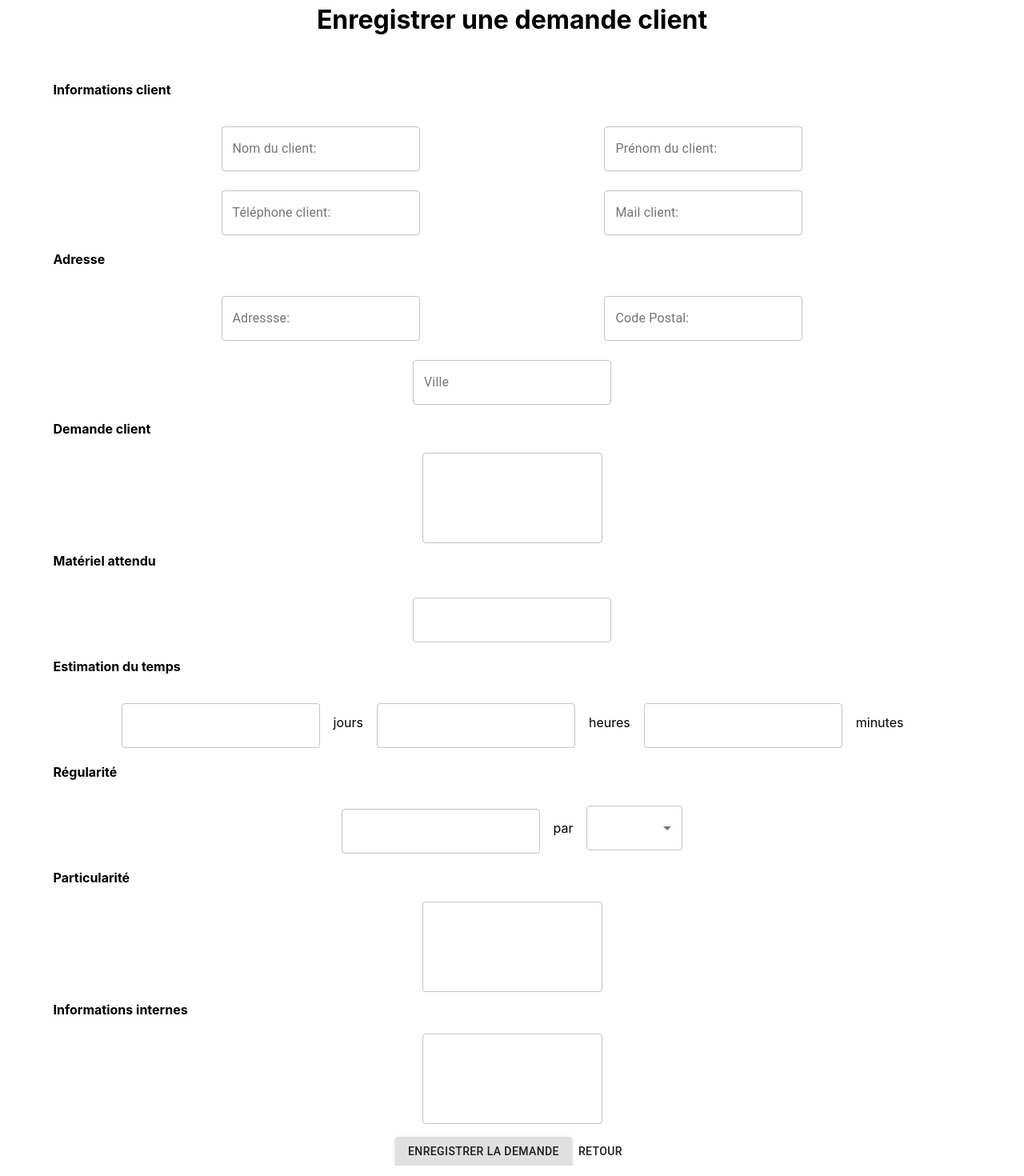
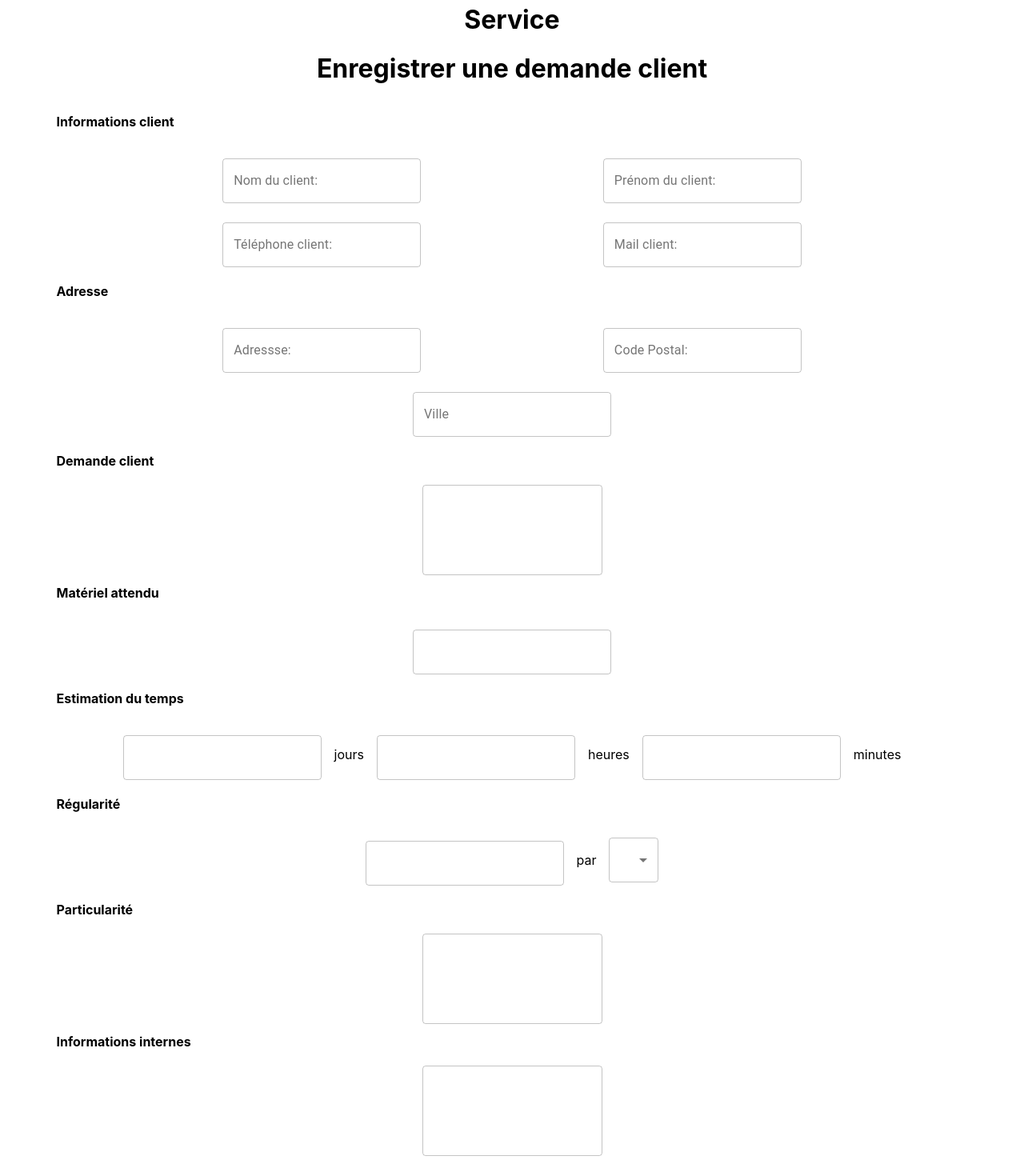
Before and after one commit to dbllt/pit_tezea_si, a React (Create React App) app in the folder front/: page /#/newRequest in a window 1280 px wide. Shown: the part 80-1550 px from the top of the page at 80% size. Built offline with nearby package versions, Linux system fonts and the light colour scheme.

Commit message:
fixing components classes and passing data through router

```diff
--- a/front/src/components/NewRequest/NewRequest.css
+++ b/front/src/components/NewRequest/NewRequest.css
@@ -1 +1,21 @@
-.NouvelleDemande {}
+textField {
+    margin-left: 1px;
+    margin-right: 1px;
+}
+formControl {
+    margin: 1px;
+    min-width: 120px;
+}
+selectEmpty {
+    margin-top: 1px;
+}
+h4 {
+    margin: 20px;
+}
+form {
+    margin: 20px;
+}
+
+.truc{
+    margin-top: 50px !important;
+}
--- a/front/src/components/NewRequest/NewRequest.tsx
+++ b/front/src/components/NewRequest/NewRequest.tsx
@@ -1,59 +1,52 @@
-import React from 'react';
+import React, {Component} from "react";
+import {Button, Container, TextField} from "@material-ui/core";
+import Form from "@material-ui/core/FormControl";
+import Grid from "@material-ui/core/Grid";
+import FormControl from "@material-ui/core/FormControl";
+import Select from "@material-ui/core/Select";
+import MenuItem from "@material-ui/core/MenuItem";
 import {Link} from "react-router-dom";
-import {createStyles, makeStyles, Theme} from '@material-ui/core/styles';
-import {Button, Container, TextField} from "@material-ui/core";
-import Grid from "@material-ui/core/Grid";
-import Form from "@material-ui/core/FormControl";
-import MenuItem from '@material-ui/core/MenuItem';
-import FormControl from '@material-ui/core/FormControl';
-import Select from '@material-ui/core/Select';
+import "./NewRequest.css";
+import {RouteComponentProps} from "react-router-dom";
 
-const useStyles = makeStyles((theme: Theme) =>
-    createStyles({
-        root: {
-            display: 'flex',
-            flexWrap: 'wrap',
-        },
-        textField: {
-            marginLeft: 1,
-            marginRight: 1,
-        },
-        formControl: {
-            margin: 1,
-            minWidth: 120,
-        },
-        selectEmpty: {
-            marginTop: 1,
-        },
-        h4: {
-            margin: 20,
-        },
-        form: {
-            margin: 20,
+
+type StateType = {
+    service: string
 }
-    }),
-);
 
-export default function NewRequest() {
-    const classes = useStyles();
+interface IState {
+    service: string
+}
 
-    const [timeMode, setTimeMode] = React.useState('');
-    const handleChange = (event: React.ChangeEvent<{ value: unknown }>) => {
-        setTimeMode(event.target.value as string);
-    };
+type IndexProps = RouteComponentProps<{}, {}, StateType>;
 
+class NewRequest extends Component<IndexProps, IState> {
+
+    constructor(props: IndexProps) {
+        super(props);
+        this.state = {service:""};
+    }
+    componentDidMount() {
+
+        var res = this.props.location.state;
+        if(res)
+            this.setState({service: res.service});
+    }
+
+    render() {
         return (
             <Container>
+                <h1>Service {this.state.service}</h1>
                 <h1>Enregistrer une demande client</h1>
-            <Form className={classes.form}>
+                <Form className="form">
                     <Grid container direction="row" justify="flex-start" alignItems="flex-start" spacing={1}>
-                    <h4 className={classes.h4}>Informations client</h4>
+                        <h4 className="h4">Informations client</h4>
                         <Grid container justify={"space-evenly"}>
                             <Grid item>
                                 <TextField
                                     label="Nom du client:"
                                     id="outlined-margin-normal"
-                                className={classes.textField}
+                                    className="textField"
                                     margin="normal"
                                     variant="outlined"
                                 />
@@ -62,7 +55,7 @@ export default function NewRequest() {
                                 <TextField
                                     label="Prénom du client:"
                                     id="outlined-margin-normal"
-                                className={classes.textField}
+                                    className="textField"
                                     margin="normal"
                                     variant="outlined"
                                 />
@@ -73,7 +66,7 @@ export default function NewRequest() {
                                 <TextField
                                     label="Téléphone client:"
                                     id="outlined-margin-normal"
-                                className={classes.textField}
+                                    className="textField"
                                     margin="normal"
                                     variant="outlined"
                                 />
@@ -82,7 +75,7 @@ export default function NewRequest() {
                                 <TextField
                                     label="Mail client:"
                                     id="outlined-margin-normal"
-                                className={classes.textField}
+                                    className="textField"
                                     margin="normal"
                                     variant="outlined"
                                 />
@@ -90,13 +83,13 @@ export default function NewRequest() {
                         </Grid>
                     </Grid>
                     <Grid container direction="row" justify="flex-start" alignItems="flex-start" spacing={1}>
-                    <h4 className={classes.h4}>Adresse</h4>
+                        <h4 className="h4">Adresse</h4>
                         <Grid container justify={"space-evenly"}>
                             <Grid item>
                                 <TextField
                                     label="Adressse:"
                                     id="outlined-margin-normal"
-                                className={classes.textField}
+                                    className="textField"
                                     margin="normal"
                                     variant="outlined"
                                 />
@@ -106,7 +99,7 @@ export default function NewRequest() {
                                     label="Code Postal:"
                                     id="outlined-margin-normal"
                                     type="number"
-                                className={classes.textField}
+                                    className="textField"
                                     margin="normal"
                                     variant="outlined"
                                 />
@@ -117,7 +110,7 @@ export default function NewRequest() {
                                 <TextField
                                     label="Ville"
                                     id="outlined-margin-normal"
-                                className={classes.textField}
+                                    className="textField"
                                     margin="normal"
                                     variant="outlined"
                                 />
@@ -125,7 +118,7 @@ export default function NewRequest() {
                         </Grid>
                     </Grid>
                     <Grid container direction="row" justify="flex-start" alignItems="flex-start" spacing={1}>
-                    <h4 className={classes.h4}>Demande client</h4>
+                        <h4 className="h4">Demande client</h4>
                         <Grid container justify={"space-evenly"}>
                             <Grid item>
                                 <TextField
@@ -139,12 +132,12 @@ export default function NewRequest() {
                         </Grid>
                     </Grid>
                     <Grid container direction="row" justify="flex-start" alignItems="flex-start" spacing={1}>
-                    <h4 className={classes.h4}>Matériel attendu</h4>
+                        <h4 className="h4">Matériel attendu</h4>
                         <Grid container justify={"space-evenly"}>
                             <Grid item>
                                 <TextField
                                     id="outlined-margin-normal"
-                                className={classes.textField}
+                                    className="textField"
                                     margin="normal"
                                     variant="outlined"
                                 />
@@ -152,7 +145,7 @@ export default function NewRequest() {
                         </Grid>
                     </Grid>
                     <Grid container direction="row" justify="flex-start" alignItems="flex-start" spacing={1}>
-                    <h4 className={classes.h4}>Estimation du temps</h4>
+                        <h4 className="h4">Estimation du temps</h4>
                         <Grid container
                               alignItems="center"
                               justify="center"
@@ -160,7 +153,7 @@ export default function NewRequest() {
                             <Grid item>
                                 <TextField
                                     id="outlined-margin-normal"
-                                className={classes.textField}
+                                    className="textField"
                                     margin="normal"
                                     variant="outlined"
                                     type="number"
@@ -172,7 +165,7 @@ export default function NewRequest() {
                             <Grid item>
                                 <TextField
                                     id="outlined-margin-normal"
-                                className={classes.textField}
+                                    className="textField"
                                     margin="normal"
                                     variant="outlined"
                                     type="number"
@@ -184,7 +177,7 @@ export default function NewRequest() {
                             <Grid item>
                                 <TextField
                                     id="outlined-margin-normal"
-                                className={classes.textField}
+                                    className="textField"
                                     margin="normal"
                                     variant="outlined"
                                     type="number"
@@ -196,7 +189,7 @@ export default function NewRequest() {
                         </Grid>
                     </Grid>
                     <Grid container direction="row" justify="flex-start" alignItems="flex-start" spacing={1}>
-                    <h4 className={classes.h4}>Régularité</h4>
+                        <h4 className="h4">Régularité</h4>
                         <Grid container
                               alignItems="center"
                               justify="center"
@@ -204,7 +197,7 @@ export default function NewRequest() {
                             <Grid item>
                                 <TextField
                                     id="outlined-margin-normal"
-                                className={classes.textField}
+                                    className="textField"
                                     margin="normal"
                                     variant="outlined"
                                     type="number"
@@ -214,12 +207,10 @@ export default function NewRequest() {
                                 <p>par</p>
                             </Grid>
                             <Grid item>
-                            <FormControl variant="outlined" className={classes.formControl}>
+                                <FormControl variant="outlined" className="formControl">
                                     <Select
                                         labelId="demo-simple-select-outlined-label"
                                         id="demo-simple-select-outlined"
-                                    value={timeMode}
-                                    onChange={handleChange}
                                     >
                                         <MenuItem value="day">jour</MenuItem>
                                         <MenuItem value="week">semaine</MenuItem>
@@ -231,7 +222,7 @@ export default function NewRequest() {
                         </Grid>
                     </Grid>
                     <Grid container direction="row" justify="flex-start" alignItems="flex-start" spacing={1}>
-                    <h4 className={classes.h4}>Particularité</h4>
+                        <h4 className="h4">Particularité</h4>
                         <Grid container justify={"space-evenly"}>
                             <Grid item>
                                 <TextField
@@ -245,7 +236,7 @@ export default function NewRequest() {
                         </Grid>
                     </Grid>
                     <Grid container direction="row" justify="flex-start" alignItems="flex-start" spacing={1}>
-                    <h4 className={classes.h4}>Informations internes</h4>
+                        <h4 className="h4">Informations internes</h4>
                         <Grid container justify={"space-evenly"}>
                             <Grid item>
                                 <TextField
@@ -261,15 +252,19 @@ export default function NewRequest() {
                 </Form>
 
 
-            <Button variant="contained" type="submit">
+                <Button className={"truc"} variant="contained" type="submit">
                     Enregistrer la demande
                 </Button>
 
                 <Link to="/menu">
-                <Button type="button">
+                    <Button className={"truc"} type="button">
                         Retour
                     </Button>
                 </Link>
             </Container>
+
         );
     }
+}
+
+export default NewRequest
```
Also changed, not shown: front/src/App.tsx (+6 -3 lines), front/src/components/LoginScreen/LoginScreen.tsx (+9 -4 lines), front/src/components/Menu/Menu.tsx (+9 -9 lines), front/src/components/RegisterScreen/RegisterScreen.tsx (+8 -4 lines), front/src/components/ServiceList/ServiceList.tsx (+19 -4 lines), 1 other file (tests, documents, lock files or other folders). Lines whose indentation alone changed are shown as unchanged.
